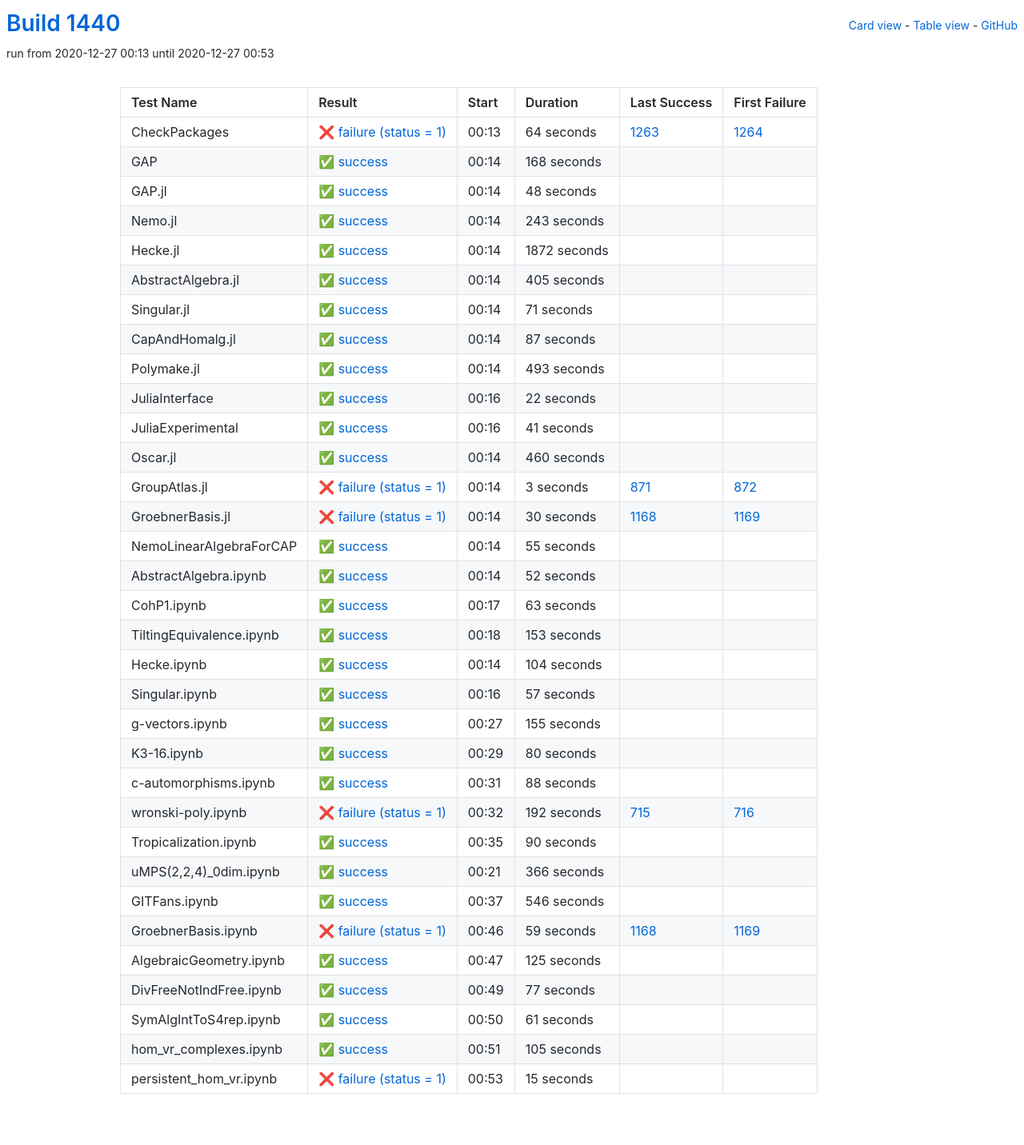
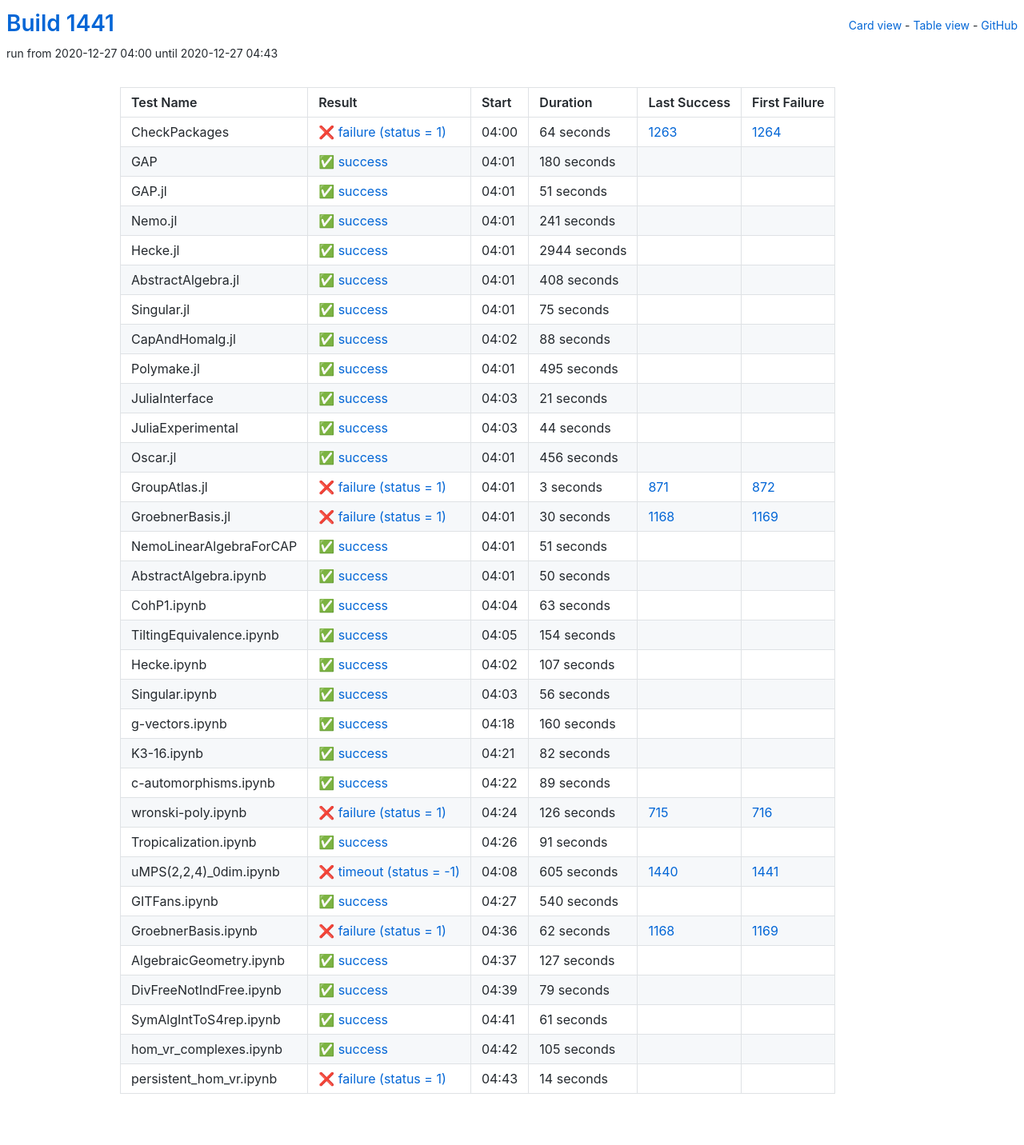
Before and after one commit to oscar-system/oscar-ci-status-stable, a Jekyll site: the page built from table.html, in a window 1280 px wide. Shown: the whole page at 80% size. Built offline with Jekyll 4.4.1, drawn with Linux system fonts in a browser that asks for light colours.

Commit message:
Build #1441

```diff
--- a/_data/ci.yml
+++ b/_data/ci.yml
@@ -1,6 +1,6 @@
 ---
-build: 1440
-build_url: https://oscarci.mathematik.uni-kl.de/job/oscar-stable/1440/
+build: 1441
+build_url: https://oscarci.mathematik.uni-kl.de/job/oscar-stable/1441/
 job: oscar-stable
 organization: oscar-system
 repo: oscar-ci-status-stable
@@ -8,8 +8,8 @@ repourl: https://github.com/oscar-system/oscar-ci-status-stable
 tests:
 - name: CheckPackages
   id: checkpackages
-  log: https://oscarci.mathematik.uni-kl.de/job/oscar-stable/1440/artifact/logs/build-1440/CheckPackages.log
-  start: 2020-12-27 00:13
+  log: https://oscarci.mathematik.uni-kl.de/job/oscar-stable/1441/artifact/logs/build-1441/CheckPackages.log
+  start: 2020-12-27 04:00
   success: false
   exitcode: 1
   status: failure
@@ -20,140 +20,140 @@ tests:
   first_failure_url: https://oscarci.mathematik.uni-kl.de/job/oscar-stable/1264/
 - name: GAP
   id: gap
-  log: https://oscarci.mathematik.uni-kl.de/job/oscar-stable/1440/artifact/logs/build-1440/GAP.log
-  start: 2020-12-27 00:14
+  log: https://oscarci.mathematik.uni-kl.de/job/oscar-stable/1441/artifact/logs/build-1441/GAP.log
+  start: 2020-12-27 04:01
   success: true
   exitcode: 0
   status: success
-  duration: 168
+  duration: 180
   last_success: false
   last_success_url:
   first_failure: false
   first_failure_url:
 - name: GAP.jl
   id: gap-jl
-  log: https://oscarci.mathematik.uni-kl.de/job/oscar-stable/1440/artifact/logs/build-1440/GAP.jl.log
-  start: 2020-12-27 00:14
+  log: https://oscarci.mathematik.uni-kl.de/job/oscar-stable/1441/artifact/logs/build-1441/GAP.jl.log
+  start: 2020-12-27 04:01
   success: true
   exitcode: 0
   status: success
-  duration: 48
+  duration: 51
   last_success: false
   last_success_url:
   first_failure: false
   first_failure_url:
 - name: Nemo.jl
   id: nemo-jl
-  log: https://oscarci.mathematik.uni-kl.de/job/oscar-stable/1440/artifact/logs/build-1440/Nemo.jl.log
-  start: 2020-12-27 00:14
+  log: https://oscarci.mathematik.uni-kl.de/job/oscar-stable/1441/artifact/logs/build-1441/Nemo.jl.log
+  start: 2020-12-27 04:01
   success: true
   exitcode: 0
   status: success
-  duration: 243
+  duration: 241
   last_success: false
   last_success_url:
   first_failure: false
   first_failure_url:
 - name: Hecke.jl
   id: hecke-jl
-  log: https://oscarci.mathematik.uni-kl.de/job/oscar-stable/1440/artifact/logs/build-1440/Hecke.jl.log
-  start: 2020-12-27 00:14
+  log: https://oscarci.mathematik.uni-kl.de/job/oscar-stable/1441/artifact/logs/build-1441/Hecke.jl.log
+  start: 2020-12-27 04:01
   success: true
   exitcode: 0
   status: success
-  duration: 1872
+  duration: 2944
   last_success: false
   last_success_url:
   first_failure: false
   first_failure_url:
 - name: AbstractAlgebra.jl
   id: abstractalgebra-jl
-  log: https://oscarci.mathematik.uni-kl.de/job/oscar-stable/1440/artifact/logs/build-1440/AbstractAlgebra.jl.log
-  start: 2020-12-27 00:14
+  log: https://oscarci.mathematik.uni-kl.de/job/oscar-stable/1441/artifact/logs/build-1441/AbstractAlgebra.jl.log
+  start: 2020-12-27 04:01
   success: true
   exitcode: 0
   status: success
-  duration: 405
+  duration: 408
   last_success: false
   last_success_url:
   first_failure: false
   first_failure_url:
 - name: Singular.jl
   id: singular-jl
-  log: https://oscarci.mathematik.uni-kl.de/job/oscar-stable/1440/artifact/logs/build-1440/Singular.jl.log
-  start: 2020-12-27 00:14
+  log: https://oscarci.mathematik.uni-kl.de/job/oscar-stable/1441/artifact/logs/build-1441/Singular.jl.log
+  start: 2020-12-27 04:01
   success: true
   exitcode: 0
   status: success
-  duration: 71
+  duration: 75
   last_success: false
   last_success_url:
   first_failure: false
   first_failure_url:
 - name: CapAndHomalg.jl
   id: capandhomalg-jl
-  log: https://oscarci.mathematik.uni-kl.de/job/oscar-stable/1440/artifact/logs/build-1440/CapAndHomalg.jl.log
-  start: 2020-12-27 00:14
+  log: https://oscarci.mathematik.uni-kl.de/job/oscar-stable/1441/artifact/logs/build-1441/CapAndHomalg.jl.log
+  start: 2020-12-27 04:02
   success: true
   exitcode: 0
   status: success
-  duration: 87
+  duration: 88
   last_success: false
   last_success_url:
   first_failure: false
   first_failure_url:
 - name: Polymake.jl
   id: polymake-jl
-  log: https://oscarci.mathematik.uni-kl.de/job/oscar-stable/1440/artifact/logs/build-1440/Polymake.jl.log
-  start: 2020-12-27 00:14
+  log: https://oscarci.mathematik.uni-kl.de/job/oscar-stable/1441/artifact/logs/build-1441/Polymake.jl.log
+  start: 2020-12-27 04:01
   success: true
   exitcode: 0
   status: success
-  duration: 493
+  duration: 495
   last_success: false
   last_success_url:
   first_failure: false
   first_failure_url:
 - name: JuliaInterface
   id: juliainterface
-  log: https://oscarci.mathematik.uni-kl.de/job/oscar-stable/1440/artifact/logs/build-1440/JuliaInterface.log
-  start: 2020-12-27 00:16
+  log: https://oscarci.mathematik.uni-kl.de/job/oscar-stable/1441/artifact/logs/build-1441/JuliaInterface.log
+  start: 2020-12-27 04:03
   success: true
   exitcode: 0
   status: success
-  duration: 22
+  duration: 21
   last_success: false
   last_success_url:
   first_failure: false
   first_failure_url:
 - name: JuliaExperimental
   id: juliaexperimental
-  log: https://oscarci.mathematik.uni-kl.de/job/oscar-stable/1440/artifact/logs/build-1440/JuliaExperimental.log
-  start: 2020-12-27 00:16
+  log: https://oscarci.mathematik.uni-kl.de/job/oscar-stable/1441/artifact/logs/build-1441/JuliaExperimental.log
+  start: 2020-12-27 04:03
   success: true
   exitcode: 0
   status: success
-  duration: 41
+  duration: 44
   last_success: false
   last_success_url:
   first_failure: false
   first_failure_url:
 - name: Oscar.jl
   id: oscar-jl
-  log: https://oscarci.mathematik.uni-kl.de/job/oscar-stable/1440/artifact/logs/build-1440/Oscar.jl.log
-  start: 2020-12-27 00:14
+  log: https://oscarci.mathematik.uni-kl.de/job/oscar-stable/1441/artifact/logs/build-1441/Oscar.jl.log
+  start: 2020-12-27 04:01
   success: true
   exitcode: 0
   status: success
-  duration: 460
+  duration: 456
   last_success: false
   last_success_url:
   first_failure: false
   first_failure_url:
 - name: GroupAtlas.jl
   id: groupatlas-jl
-  log: https://oscarci.mathematik.uni-kl.de/job/oscar-stable/1440/artifact/logs/build-1440/GroupAtlas.jl.log
-  start: 2020-12-27 00:14
+  log: https://oscarci.mathematik.uni-kl.de/job/oscar-stable/1441/artifact/logs/build-1441/GroupAtlas.jl.log
+  start: 2020-12-27 04:01
   success: false
   exitcode: 1
   status: failure
@@ -164,8 +164,8 @@ tests:
   first_failure_url: https://oscarci.mathematik.uni-kl.de/job/oscar-stable/872/
 - name: GroebnerBasis.jl
   id: groebnerbasis-jl
-  log: https://oscarci.mathematik.uni-kl.de/job/oscar-stable/1440/artifact/logs/build-1440/GroebnerBasis.jl.log
-  start: 2020-12-27 00:14
+  log: https://oscarci.mathematik.uni-kl.de/job/oscar-stable/1441/artifact/logs/build-1441/GroebnerBasis.jl.log
+  start: 2020-12-27 04:01
   success: false
   exitcode: 1
   status: failure
@@ -176,32 +176,32 @@ tests:
   first_failure_url: https://oscarci.mathematik.uni-kl.de/job/oscar-stable/1169/
 - name: NemoLinearAlgebraForCAP
   id: nemolinearalgebraforcap
-  log: https://oscarci.mathematik.uni-kl.de/job/oscar-stable/1440/artifact/logs/build-1440/NemoLinearAlgebraForCAP.log
-  start: 2020-12-27 00:14
+  log: https://oscarci.mathematik.uni-kl.de/job/oscar-stable/1441/artifact/logs/build-1441/NemoLinearAlgebraForCAP.log
+  start: 2020-12-27 04:01
   success: true
   exitcode: 0
   status: success
-  duration: 55
+  duration: 51
   last_success: false
   last_success_url:
   first_failure: false
   first_failure_url:
 - name: AbstractAlgebra.ipynb
   id: abstractalgebra-ipynb
-  log: https://oscarci.mathematik.uni-kl.de/job/oscar-stable/1440/artifact/logs/build-1440/AbstractAlgebra.ipynb.log
-  start: 2020-12-27 00:14
+  log: https://oscarci.mathematik.uni-kl.de/job/oscar-stable/1441/artifact/logs/build-1441/AbstractAlgebra.ipynb.log
+  start: 2020-12-27 04:01
   success: true
   exitcode: 0
   status: success
-  duration: 52
+  duration: 50
   last_success: false
   last_success_url:
   first_failure: false
   first_failure_url:
 - name: CohP1.ipynb
   id: cohp1-ipynb
-  log: https://oscarci.mathematik.uni-kl.de/job/oscar-stable/1440/artifact/logs/build-1440/CohP1.ipynb.log
-  start: 2020-12-27 00:17
+  log: https://oscarci.mathematik.uni-kl.de/job/oscar-stable/1441/artifact/logs/build-1441/CohP1.ipynb.log
+  start: 2020-12-27 04:04
   success: true
   exitcode: 0
   status: success
@@ -212,164 +212,164 @@ tests:
   first_failure_url:
 - name: TiltingEquivalence.ipynb
   id: tiltingequivalence-ipynb
-  log: https://oscarci.mathematik.uni-kl.de/job/oscar-stable/1440/artifact/logs/build-1440/TiltingEquivalence.ipynb.log
-  start: 2020-12-27 00:18
+  log: https://oscarci.mathematik.uni-kl.de/job/oscar-stable/1441/artifact/logs/build-1441/TiltingEquivalence.ipynb.log
+  start: 2020-12-27 04:05
   success: true
   exitcode: 0
   status: success
-  duration: 153
+  duration: 154
   last_success: false
   last_success_url:
   first_failure: false
   first_failure_url:
 - name: Hecke.ipynb
   id: hecke-ipynb
-  log: https://oscarci.mathematik.uni-kl.de/job/oscar-stable/1440/artifact/logs/build-1440/Hecke.ipynb.log
-  start: 2020-12-27 00:14
+  log: https://oscarci.mathematik.uni-kl.de/job/oscar-stable/1441/artifact/logs/build-1441/Hecke.ipynb.log
+  start: 2020-12-27 04:02
   success: true
   exitcode: 0
   status: success
-  duration: 104
+  duration: 107
   last_success: false
   last_success_url:
   first_failure: false
   first_failure_url:
 - name: Singular.ipynb
   id: singular-ipynb
-  log: https://oscarci.mathematik.uni-kl.de/job/oscar-stable/1440/artifact/logs/build-1440/Singular.ipynb.log
-  start: 2020-12-27 00:16
+  log: https://oscarci.mathematik.uni-kl.de/job/oscar-stable/1441/artifact/logs/build-1441/Singular.ipynb.log
+  start: 2020-12-27 04:03
   success: true
   exitcode: 0
   status: success
-  duration: 57
+  duration: 56
   last_success: false
   last_success_url:
   first_failure: false
   first_failure_url:
 - name: g-vectors.ipynb
   id: g-vectors-ipynb
-  log: https://oscarci.mathematik.uni-kl.de/job/oscar-stable/1440/artifact/logs/build-1440/g-vectors.ipynb.log
-  start: 2020-12-27 00:27
+  log: https://oscarci.mathematik.uni-kl.de/job/oscar-stable/1441/artifact/logs/build-1441/g-vectors.ipynb.log
+  start: 2020-12-27 04:18
   success: true
   exitcode: 0
   status: success
-  duration: 155
+  duration: 160
   last_success: false
   last_success_url:
   first_failure: false
   first_failure_url:
 - name: K3-16.ipynb
   id: k3-16-ipynb
-  log: https://oscarci.mathematik.uni-kl.de/job/oscar-stable/1440/artifact/logs/build-1440/K3-16.ipynb.log
-  start: 2020-12-27 00:29
+  log: https://oscarci.mathematik.uni-kl.de/job/oscar-stable/1441/artifact/logs/build-1441/K3-16.ipynb.log
+  start: 2020-12-27 04:21
   success: true
   exitcode: 0
   status: success
-  duration: 80
+  duration: 82
   last_success: false
   last_success_url:
   first_failure: false
   first_failure_url:
 - name: c-automorphisms.ipynb
   id: c-automorphisms-ipynb
-  log: https://oscarci.mathematik.uni-kl.de/job/oscar-stable/1440/artifact/logs/build-1440/c-automorphisms.ipynb.log
-  start: 2020-12-27 00:31
+  log: https://oscarci.mathematik.uni-kl.de/job/oscar-stable/1441/artifact/logs/build-1441/c-automorphisms.ipynb.log
+  start: 2020-12-27 04:22
   success: true
   exitcode: 0
   status: success
-  duration: 88
+  duration: 89
   last_success: false
   last_success_url:
   first_failure: false
   first_failure_url:
 - name: wronski-poly.ipynb
   id: wronski-poly-ipynb
-  log: https://oscarci.mathematik.uni-kl.de/job/oscar-stable/1440/artifact/logs/build-1440/wronski-poly.ipynb.log
-  start: 2020-12-27 00:32
+  log: https://oscarci.mathematik.uni-kl.de/job/oscar-stable/1441/artifact/logs/build-1441/wronski-poly.ipynb.log
+  start: 2020-12-27 04:24
   success: false
   exitcode: 1
   status: failure
-  duration: 192
+  duration: 126
   last_success: 715
   last_success_url: https://oscarci.mathematik.uni-kl.de/job/oscar-stable/715/
   first_failure: 716
   first_failure_url: https://oscarci.mathematik.uni-kl.de/job/oscar-stable/716/
 - name: Tropicalization.ipynb
   id: tropicalization-ipynb
-  log: https://oscarci.mathematik.uni-kl.de/job/oscar-stable/1440/artifact/logs/build-1440/Tropicalization.ipynb.log
-  start: 2020-12-27 00:35
+  log: https://oscarci.mathematik.uni-kl.de/job/oscar-stable/1441/artifact/logs/build-1441/Tropicalization.ipynb.log
+  start: 2020-12-27 04:26
   success: true
   exitcode: 0
   status: success
-  duration: 90
+  duration: 91
   last_success: false
   last_success_url:
   first_failure: false
   first_failure_url:
 - name: uMPS(2,2,4)_0dim.ipynb
   id: umps-2-2-4-0dim-ipynb
-  log: https://oscarci.mathematik.uni-kl.de/job/oscar-stable/1440/artifact/logs/build-1440/uMPS-2-2-4-_0dim.ipynb.log
-  start: 2020-12-27 00:21
+  log: https://oscarci.mathematik.uni-kl.de/job/oscar-stable/1441/artifact/logs/build-1441/uMPS-2-2-4-_0dim.ipynb.log
+  start: 2020-12-27 04:08
+  success: false
+  exitcode: -1
+  status: timeout
+  duration: 605
+  last_success: 1440
+  last_success_url: https://oscarci.mathematik.uni-kl.de/job/oscar-stable/1440/
+  first_failure: 1441
+  first_failure_url: https://oscarci.mathematik.uni-kl.de/job/oscar-stable/1441/
+- name: GITFans.ipynb
+  id: gitfans-ipynb
+  log: https://oscarci.mathematik.uni-kl.de/job/oscar-stable/1441/artifact/logs/build-1441/GITFans.ipynb.log
+  start: 2020-12-27 04:27
   success: true
   exitcode: 0
   status: success
-  duration: 366
-  last_success: false
-  last_success_url:
-  first_failure: false
-  first_failure_url:
-- name: GITFans.ipynb
-  id: gitfans-ipynb
-  log: https://oscarci.mathematik.uni-kl.de/job/oscar-stable/1440/artifact/logs/build-1440/GITFans.ipynb.log
-  start: 2020-12-27 00:37
-  success: true
-  exitcode: 0
-  status: success
-  duration: 546
+  duration: 540
   last_success: false
   last_success_url:
   first_failure: false
   first_failure_url:
 - name: GroebnerBasis.ipynb
   id: groebnerbasis-ipynb
-  log: https://oscarci.mathematik.uni-kl.de/job/oscar-stable/1440/artifact/logs/build-1440/GroebnerBasis.ipynb.log
-  start: 2020-12-27 00:46
+  log: https://oscarci.mathematik.uni-kl.de/job/oscar-stable/1441/artifact/logs/build-1441/GroebnerBasis.ipynb.log
+  start: 2020-12-27 04:36
   success: false
   exitcode: 1
   status: failure
-  duration: 59
+  duration: 62
   last_success: 1168
   last_success_url: https://oscarci.mathematik.uni-kl.de/job/oscar-stable/1168/
   first_failure: 1169
   first_failure_url: https://oscarci.mathematik.uni-kl.de/job/oscar-stable/1169/
 - name: AlgebraicGeometry.ipynb
   id: algebraicgeometry-ipynb
-  log: https://oscarci.mathematik.uni-kl.de/job/oscar-stable/1440/artifact/logs/build-1440/AlgebraicGeometry.ipynb.log
-  start: 2020-12-27 00:47
+  log: https://oscarci.mathematik.uni-kl.de/job/oscar-stable/1441/artifact/logs/build-1441/AlgebraicGeometry.ipynb.log
+  start: 2020-12-27 04:37
   success: true
   exitcode: 0
   status: success
-  duration: 125
+  duration: 127
   last_success: false
   last_success_url:
   first_failure: false
   first_failure_url:
 - name: DivFreeNotIndFree.ipynb
   id: divfreenotindfree-ipynb
-  log: https://oscarci.mathematik.uni-kl.de/job/oscar-stable/1440/artifact/logs/build-1440/DivFreeNotIndFree.ipynb.log
-  start: 2020-12-27 00:49
+  log: https://oscarci.mathematik.uni-kl.de/job/oscar-stable/1441/artifact/logs/build-1441/DivFreeNotIndFree.ipynb.log
+  start: 2020-12-27 04:39
   success: true
   exitcode: 0
   status: success
-  duration: 77
+  duration: 79
   last_success: false
   last_success_url:
   first_failure: false
   first_failure_url:
 - name: SymAlgIntToS4rep.ipynb
   id: symalginttos4rep-ipynb
-  log: https://oscarci.mathematik.uni-kl.de/job/oscar-stable/1440/artifact/logs/build-1440/SymAlgIntToS4rep.ipynb.log
-  start: 2020-12-27 00:50
+  log: https://oscarci.mathematik.uni-kl.de/job/oscar-stable/1441/artifact/logs/build-1441/SymAlgIntToS4rep.ipynb.log
+  start: 2020-12-27 04:41
   success: true
   exitcode: 0
   status: success
@@ -380,8 +380,8 @@ tests:
   first_failure_url:
 - name: hom_vr_complexes.ipynb
   id: hom-vr-complexes-ipynb
-  log: https://oscarci.mathematik.uni-kl.de/job/oscar-stable/1440/artifact/logs/build-1440/hom_vr_complexes.ipynb.log
-  start: 2020-12-27 00:51
+  log: https://oscarci.mathematik.uni-kl.de/job/oscar-stable/1441/artifact/logs/build-1441/hom_vr_complexes.ipynb.log
+  start: 2020-12-27 04:42
   success: true
   exitcode: 0
   status: success
@@ -392,12 +392,12 @@ tests:
   first_failure_url:
 - name: persistent_hom_vr.ipynb
   id: persistent-hom-vr-ipynb
-  log: https://oscarci.mathematik.uni-kl.de/job/oscar-stable/1440/artifact/logs/build-1440/persistent_hom_vr.ipynb.log
-  start: 2020-12-27 00:53
+  log: https://oscarci.mathematik.uni-kl.de/job/oscar-stable/1441/artifact/logs/build-1441/persistent_hom_vr.ipynb.log
+  start: 2020-12-27 04:43
   success: false
   exitcode: 1
   status: failure
-  duration: 15
+  duration: 14
   last_success: false
   last_success_url:
   first_failure: false
```
Also changed, not shown: README.md.
